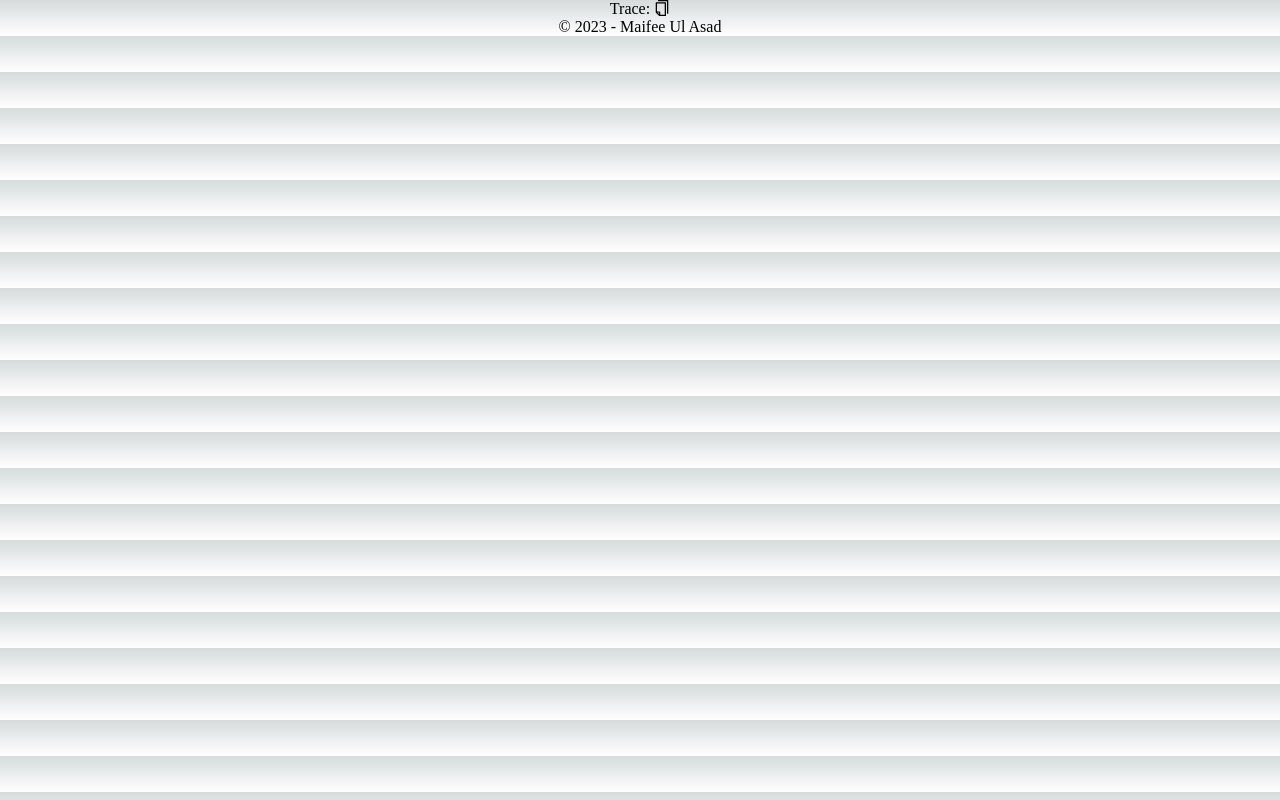
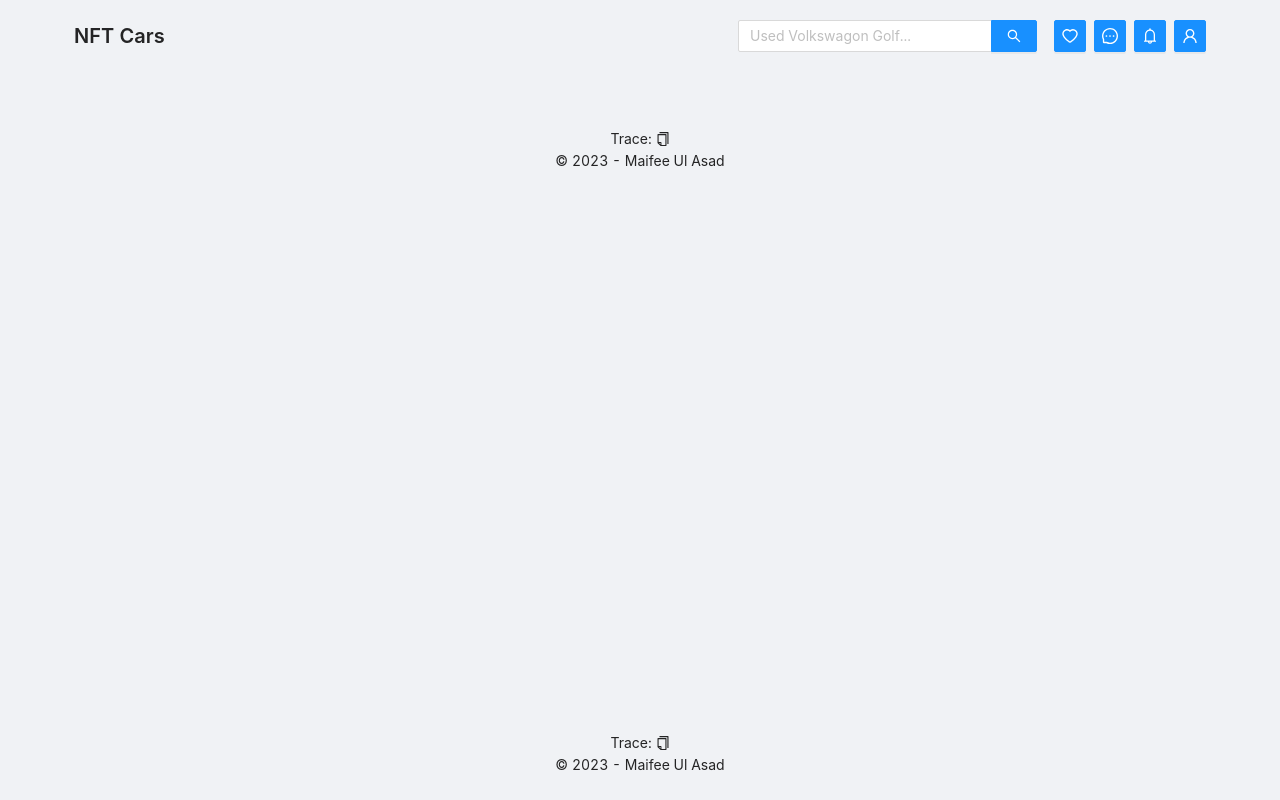
Before and after one commit to charmingdata/dApp-car-dealership, a Next.js app in the folder frontend/: page /layout/footer/Footer in a window 1280 px wide. Built offline with nearby package versions, Linux system fonts and the light colour scheme; no server answers.

Commit message:
[project]: added HCF on a root level;

```diff
--- a/frontend/pages/_app.js
+++ b/frontend/pages/_app.js
@@ -1,5 +1,9 @@
 import '@/styles/globals.css'
+import 'antd/dist/antd.css';
+import CustomLayout from './layout/CustomLayout'
 
 export default function App({ Component, pageProps }) {
-  return <Component {...pageProps} />
+  return <CustomLayout>
+    <Component {...pageProps} />
+  </CustomLayout>
 }
```
